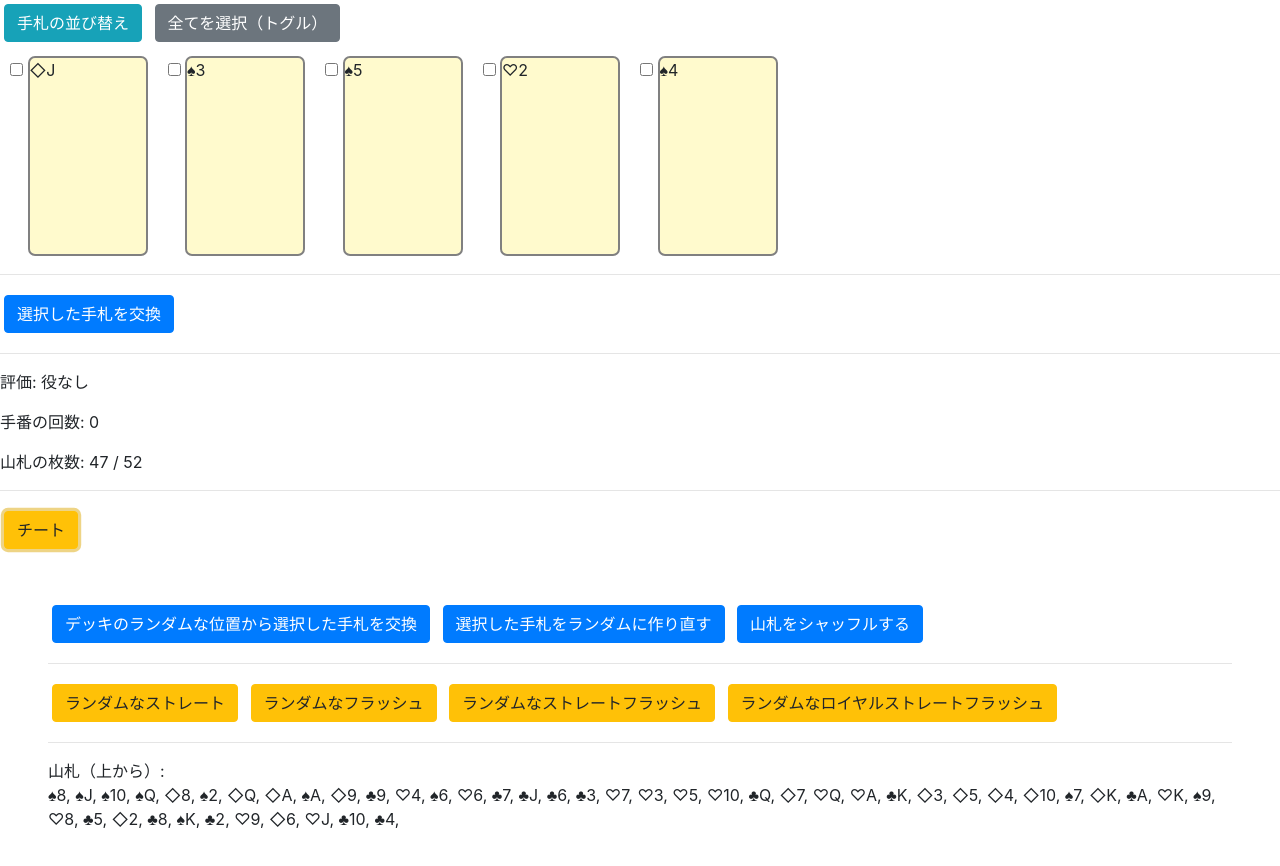
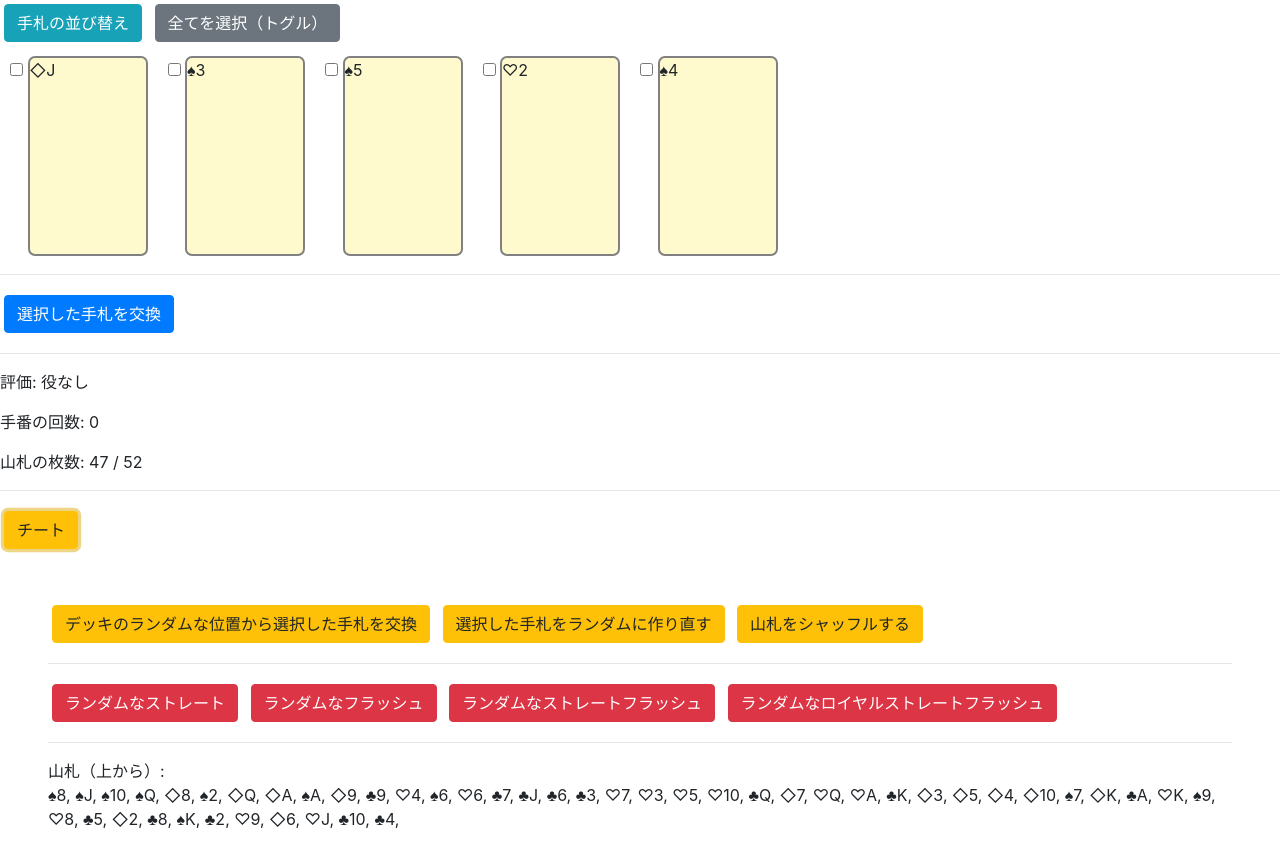
Before and after one commit to alcoffee/cui_poker, a plain HTML site: page index.html in a window 1280 px wide. Both pictures are taken after a click on the button "チート". Drawn offline with Linux system fonts and the light colour scheme.

Commit message:
ボタンの色を変更した

```diff
--- a/index.html
+++ b/index.html
@@ -35,14 +35,14 @@
         <hr>
         <button class="btn btn-warning m-1" @click="cheetChange"> チート </button>
         <div class=" m-5" v-if="cheet">
-            <button class="btn btn-primary m-1" @click="tradeRandom">デッキのランダムな位置から選択した手札を交換</button>
-            <button class="btn btn-primary m-1" @click="remake">選択した手札をランダムに作り直す</button>
-            <button class="btn btn-primary m-1" @click="shuffle">山札をシャッフルする</button>
+            <button class="btn btn-warning m-1" @click="tradeRandom">デッキのランダムな位置から選択した手札を交換</button>
+            <button class="btn btn-warning m-1" @click="remake">選択した手札をランダムに作り直す</button>
+            <button class="btn btn-warning m-1" @click="shuffle">山札をシャッフルする</button>
             <hr>
-            <button class="btn btn-warning m-1" v-on:click="straight">ランダムなストレート</button>
-            <button class="btn btn-warning m-1" v-on:click="flash">ランダムなフラッシュ</button>
-            <button class="btn btn-warning m-1" v-on:click="sflash">ランダムなストレートフラッシュ</button>
-            <button class="btn btn-warning m-1" v-on:click="rsflash">ランダムなロイヤルストレートフラッシュ</button>
+            <button class="btn btn-danger m-1" v-on:click="straight">ランダムなストレート</button>
+            <button class="btn btn-danger m-1" v-on:click="flash">ランダムなフラッシュ</button>
+            <button class="btn btn-danger m-1" v-on:click="sflash">ランダムなストレートフラッシュ</button>
+            <button class="btn btn-danger m-1" v-on:click="rsflash">ランダムなロイヤルストレートフラッシュ</button>
             <hr>
             <p> 山札（上から）:<br> {{ showDeck() }} </p>
         </div>
```
